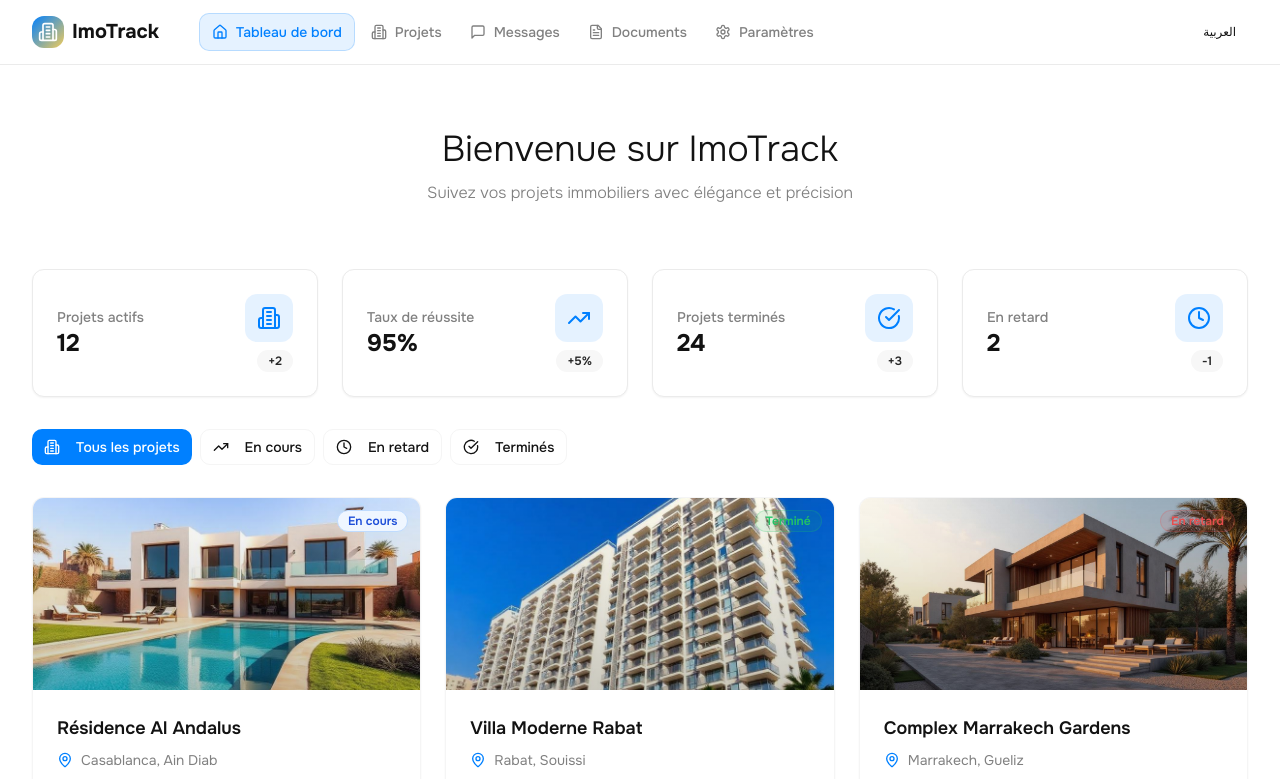
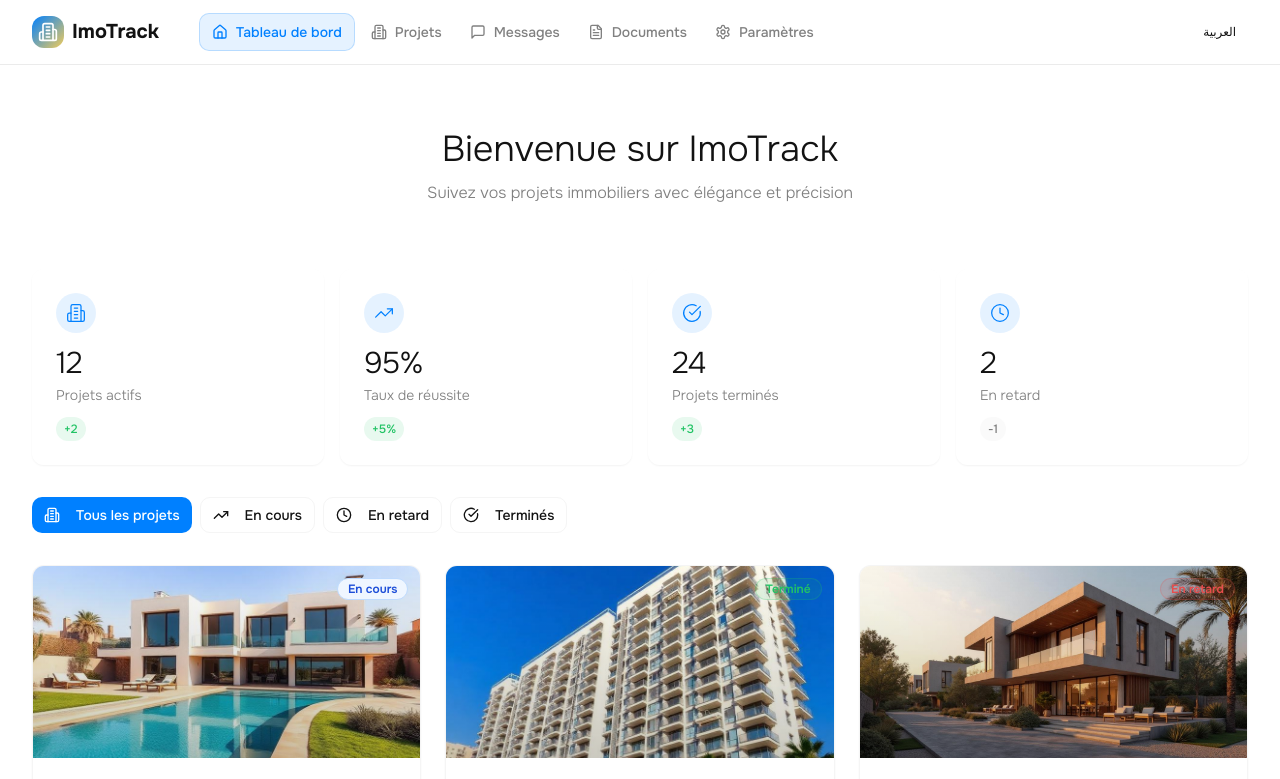
Before and after one commit to davidamelekhh/remix-of-aurapro, a React (Vite) app: page / in a window 1280 px wide. Shown: the top 779 px of the page. Built offline with nearby package versions, Linux system fonts and the light colour scheme.

Commit message:
Refactor dashboard stats
Update the presentation of the four key statistics on the dashboard to be more professional, innovative, and subtle.

```diff
--- a/src/components/dashboard/Dashboard.tsx
+++ b/src/components/dashboard/Dashboard.tsx
@@ -83,24 +83,36 @@ export function Dashboard() {
         </p>
       </div>
 
-      {/* Stats Overview */}
-      <div className="grid grid-cols-1 md:grid-cols-2 lg:grid-cols-4 gap-6">
+      {/* Stats Overview - Modern Apple Style */}
+      <div className="grid grid-cols-2 lg:grid-cols-4 gap-3 md:gap-4">
         {stats.map((stat) => (
-          <Card key={stat.name} className="p-6 hover:shadow-soft transition-shadow">
-            <div className="flex items-center justify-between">
-              <div>
-                <p className="text-sm font-medium text-muted-foreground">
+          <Card key={stat.name} className="relative p-4 md:p-6 border-0 bg-card/50 backdrop-blur-sm hover:bg-card/80 transition-all duration-300">
+            <div className="space-y-3">
+              {/* Icon with subtle background */}
+              <div className="w-10 h-10 bg-accent/10 rounded-full flex items-center justify-center">
+                <stat.icon className="h-5 w-5 text-accent" strokeWidth={1.5} />
+              </div>
+
+              {/* Main metric */}
+              <div className="space-y-1">
+                <div className="text-2xl md:text-3xl font-light text-foreground tracking-tight">
+                  {stat.value}
+                </div>
+                <div className="text-xs md:text-sm text-muted-foreground font-light">
                   {stat.name}
-                </p>
-                <p className="text-2xl font-bold text-primary">{stat.value}</p>
+                </div>
               </div>
-              <div className="flex flex-col items-end">
-                <div className="w-12 h-12 bg-accent/10 rounded-lg flex items-center justify-center mb-2">
-                  <stat.icon className="h-6 w-6 text-accent" />
+
+              {/* Change indicator */}
+              <div className="flex items-center">
+                <div className={cn(
+                  "text-xs font-medium px-2 py-1 rounded-full",
+                  stat.change.startsWith('+')
+                    ? "text-success bg-success/10"
+                    : "text-muted-foreground bg-muted/50"
+                )}>
+                  {stat.change}
                 </div>
-                <Badge variant="secondary" className="text-xs">
-                  {stat.change}
-                </Badge>
               </div>
             </div>
           </Card>
```
